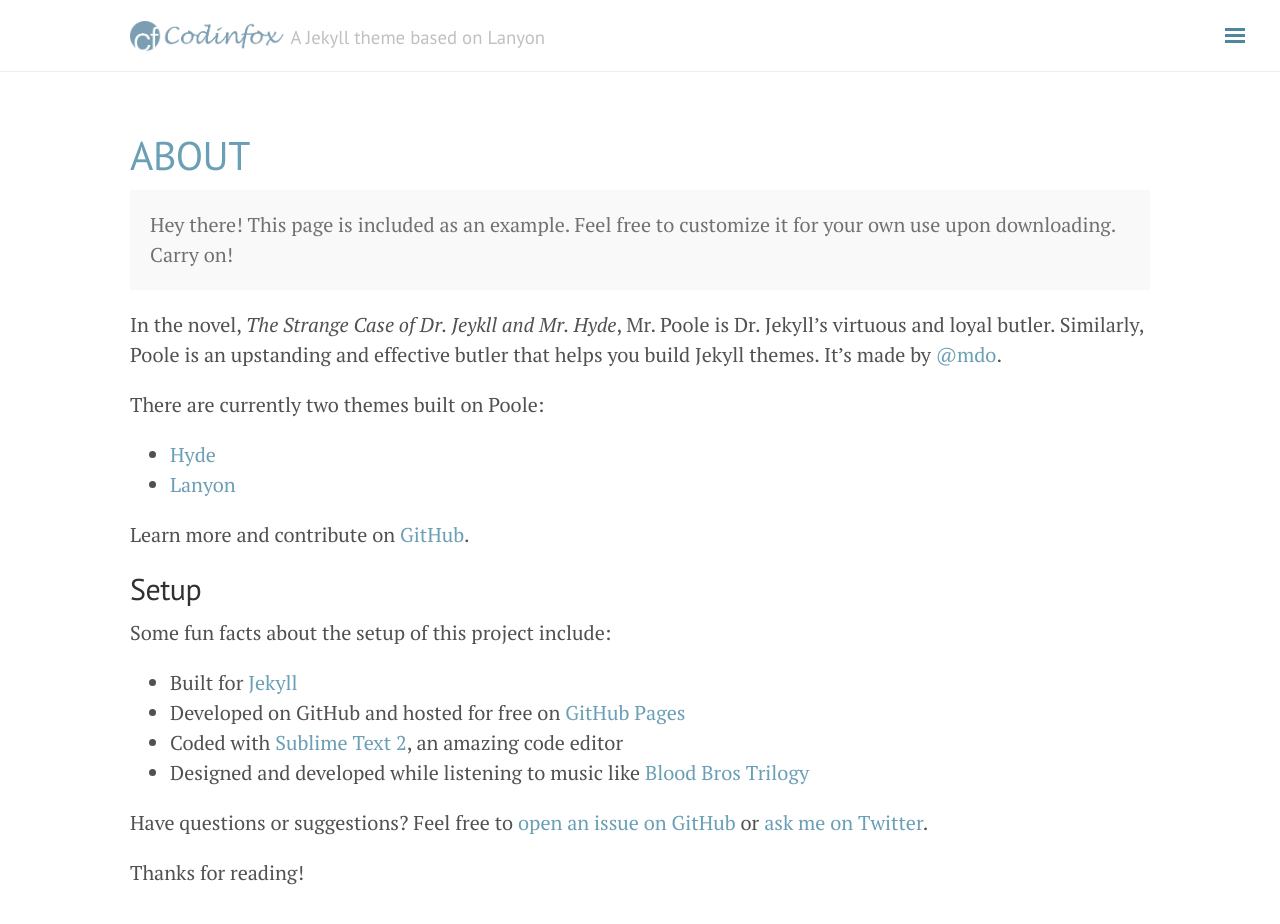
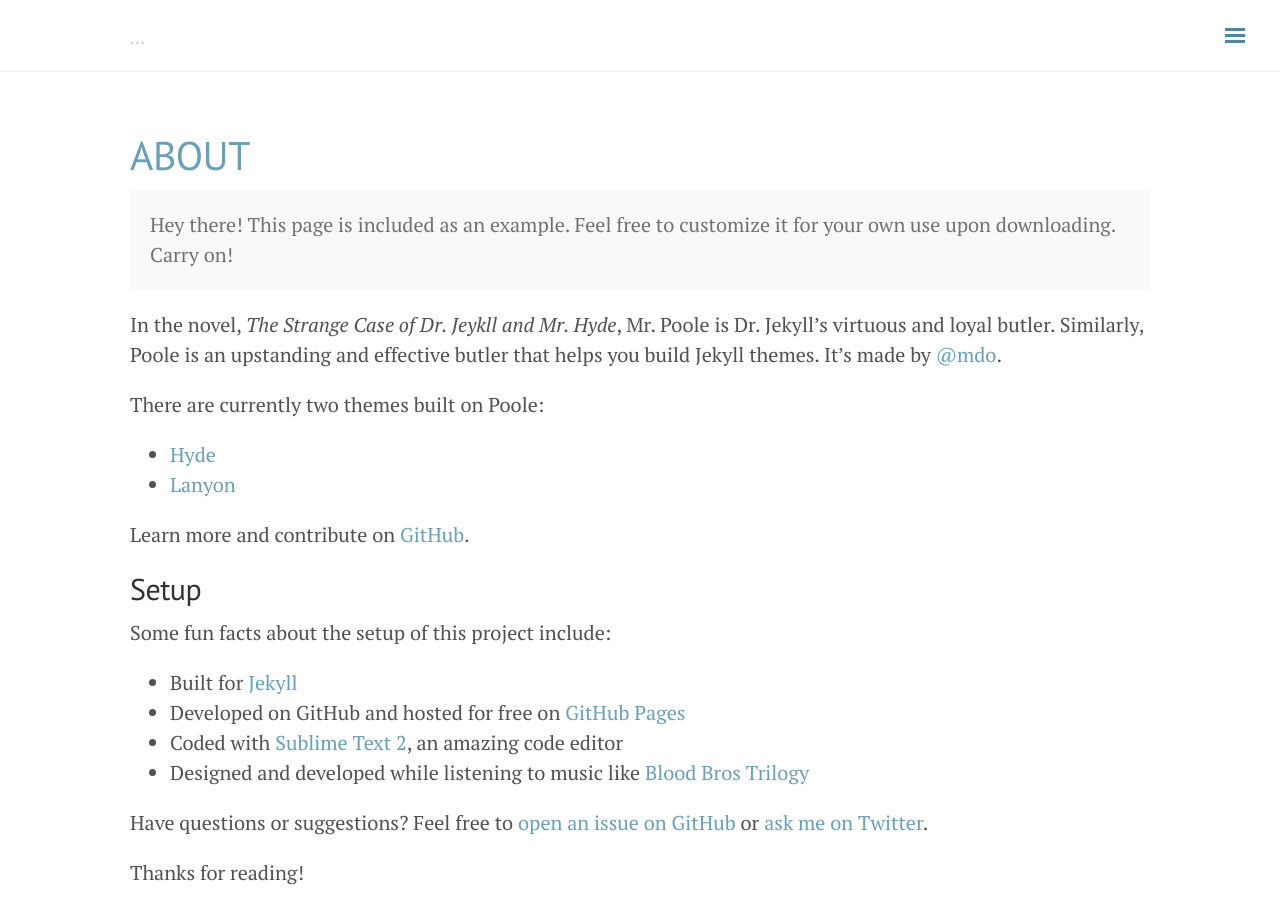
Before and after one commit to pptwenty/pptwenty.github.io, a Jekyll site: the page built from about.md, in a window 1280 px wide and 968 px high. Shown: the top 924 px of the window. Built offline with Jekyll 4.4.1, drawn with Linux system fonts in a browser that asks for light colours; nearby versions of some CDN libraries; comment, search, counter and statistics services are not loaded.

Commit message:
init commit

```diff
--- a/_config.yml
+++ b/_config.yml
@@ -1,7 +1,7 @@
 # Site Info
-title: Jistol Github Page
-tagline: 'A Jekyll theme based on Lanyon'
-description: 'A Jekyll theme adapted from <a href="http://lanyon.getpoole.com/" target="_blank">Lanyon</a>. Made by <a href="http://codinfox.github.io" target="_blank">@codinfox</a>.'
+title: 달콤하지만은 않은 일상들
+tagline: '...'
+description: '...'
 baseurl: ""
 logo: '/public/logo.png'
 
@@ -26,8 +26,6 @@
   name: 노르웨이숲
   description: 달콤하지만은 않은 일상들
   gravatar: 034519c72194a93612b79ac8dc273424 # md5 hash of your email address
-  contact:
-    email: pptwenty@gmail.com
 
 # Navigation (2nd level links supported)
 nav:
--- a/_layouts/default.html
+++ b/_layouts/default.html
@@ -13,9 +13,9 @@
       <div class="masthead">
         <div class="container">
           <h3 class="masthead-title">
-            <a href="{{ site.baseurl }}/" title="Home" title="{{ site.title }}">
+<!--            <a href="{{ site.baseurl }}/" title="Home" title="{{ site.title }}">
               <img class="masthead-logo" src="{{ site.baseurl }}{{ site.logo }}"/>
-            </a>
+            </a>-->
             <small>{{ site.tagline }}</small>
           </h3>
         </div>
```
